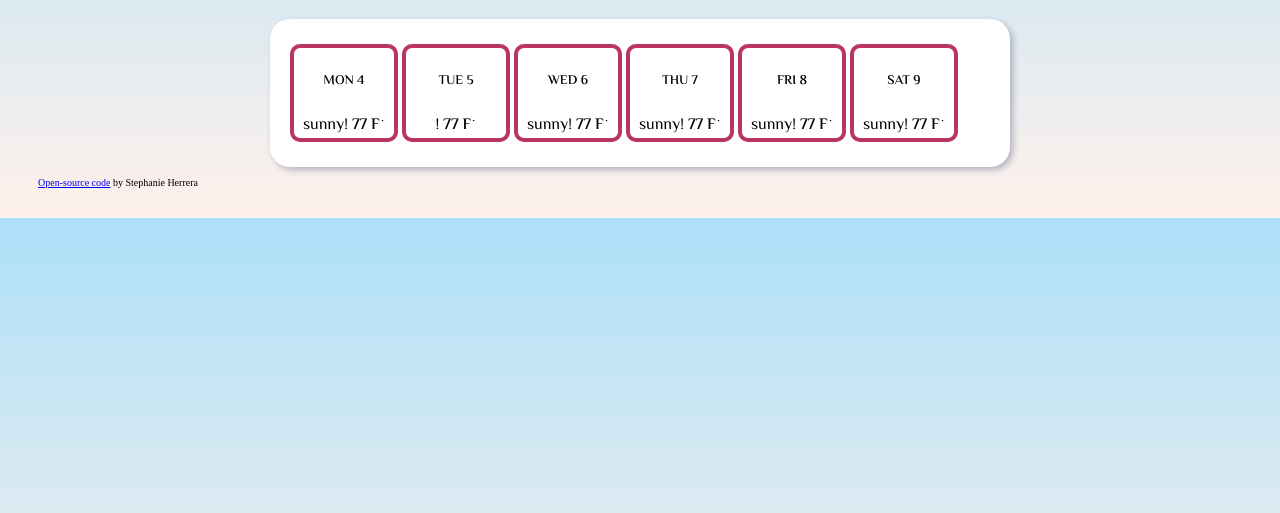
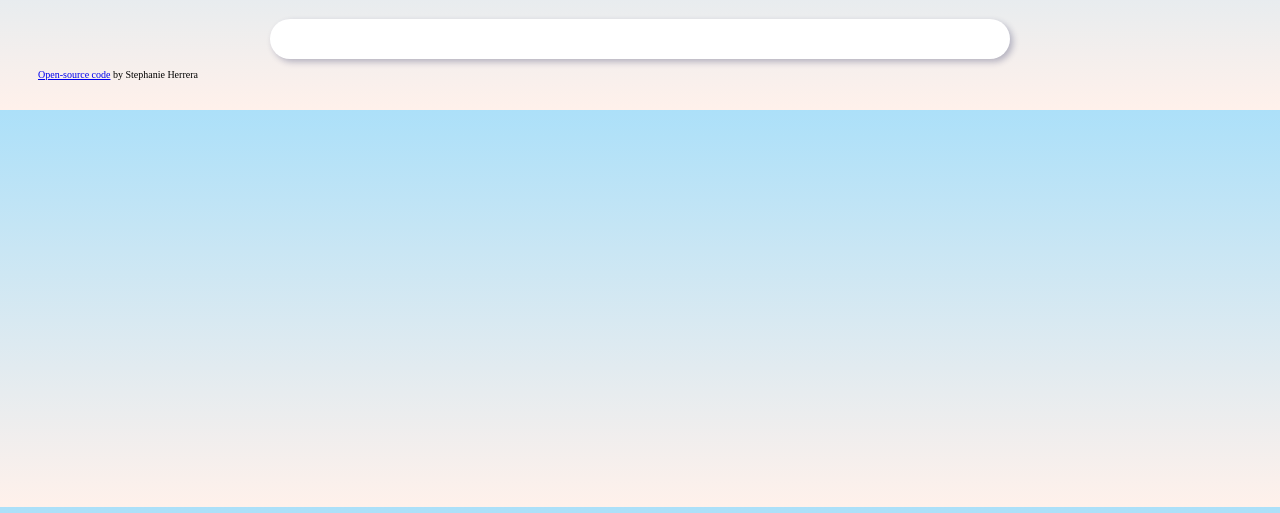
Before and after one commit to Sherrera90/Final-Weather-App, a plain HTML site: page index.html in a window 1280 px wide. Shown: the part 287-800 px from the top of the page. Drawn offline with nearby package versions, Linux system fonts and the light colour scheme; no server answers.

Commit message:
fixed forecast html

```diff
--- a/index.html
+++ b/index.html
@@ -64,85 +64,7 @@
 
         <div class="weatherApp">
             <div class="fiveDayWeather" id ="forecast">
-                    <div class="firstDay">
-                        <h5>
-                            <strong id="dayOne">
-                                MON 4
-                            </strong>
-                        </h5>
-                        <span id="icon">sunny</span>!
-                        <strong>
-                            <span class="temp" id="maxTempToday">
-                                77 Fº
-                            </span>
-                        </strong>
-                    </div>
-                    <div class="secondDay">
-                        <h5>
-                            <strong id="dayTwo">
-                                TUE 5
-                            </strong>
-                        </h5>
-                        <span id="icon"></span>!
-                        <strong>
-                            <span class="temp" id="maxTempToday">
-                                77 Fº
-                            </span>
-                        </strong>
-                    </div>
 
-                    <div class="thirdDay">
-                        <h5>
-                            <strong id="dayThree">
-                                WED 6
-                            </strong>
-                        </h5>
-                        <span id="icon">sunny</span>!
-                        <strong>
-                            <span class="temp" id="maxTempThird">
-                                77 Fº
-                            </span>
-                        </strong>
-                    </div>
-
-                    <div class="fourthDay">
-                        <h5><strong id="dayFour">
-                                THU 7
-                            </strong>
-                        </h5>
-                        <span id="icon">sunny</span>!
-                        <strong>
-                            <span class="temp" id="maxTempFourth">
-                                77 Fº
-                            </span>
-                        </strong>
-                    </div>
-
-                    <div class="fifthDay">
-                        <h5>
-                            <strong id="dayFive">
-                                FRI 8
-                            </strong>
-                        </h5>
-                        <span id="icon">sunny</span>!
-                        <strong>
-                            <span class="temp" id="maxTempFifth">
-                                77 Fº
-                            </span>
-                        </strong>
-                    </div>
-                    <div class="sixthDay">
-                        <h5><strong id="daySix">
-                                SAT 9
-                            </strong>
-                        </h5>
-                        <span id="icon">sunny</span>!
-                        <strong>
-                            <span class="temp" id="maxTempSixth">
-                                77 Fº
-                            </span>
-                        </strong>
-                    </div>
             </div>
          </div>
 
```
